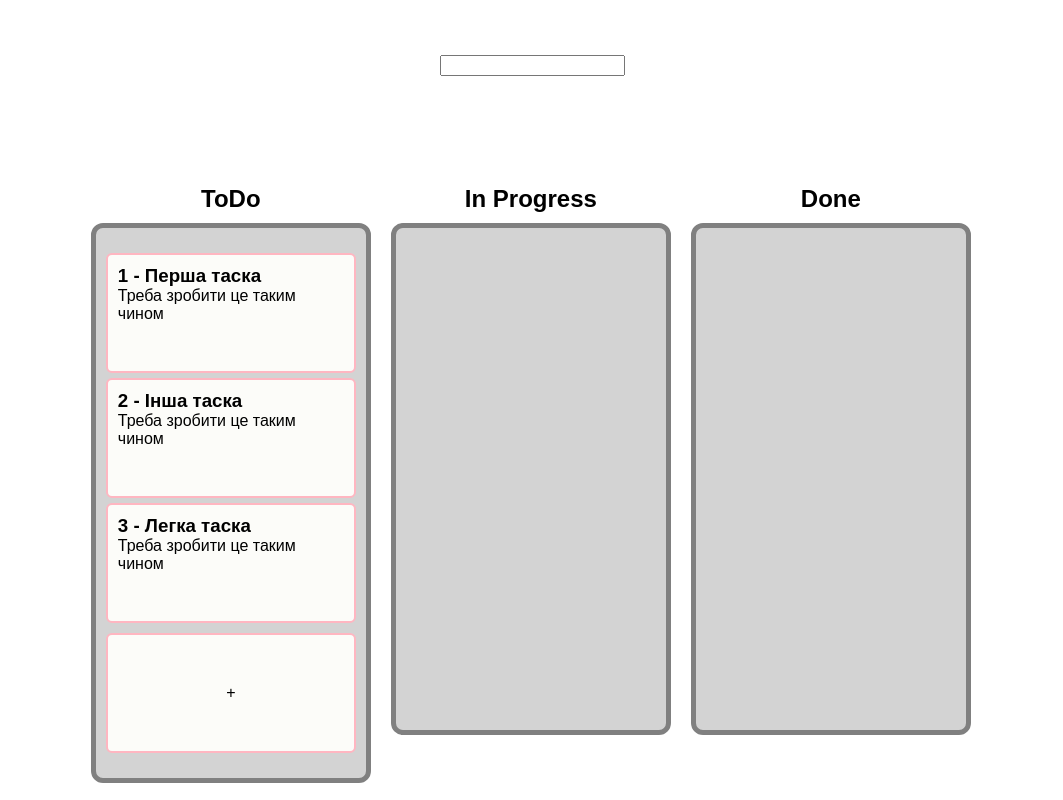
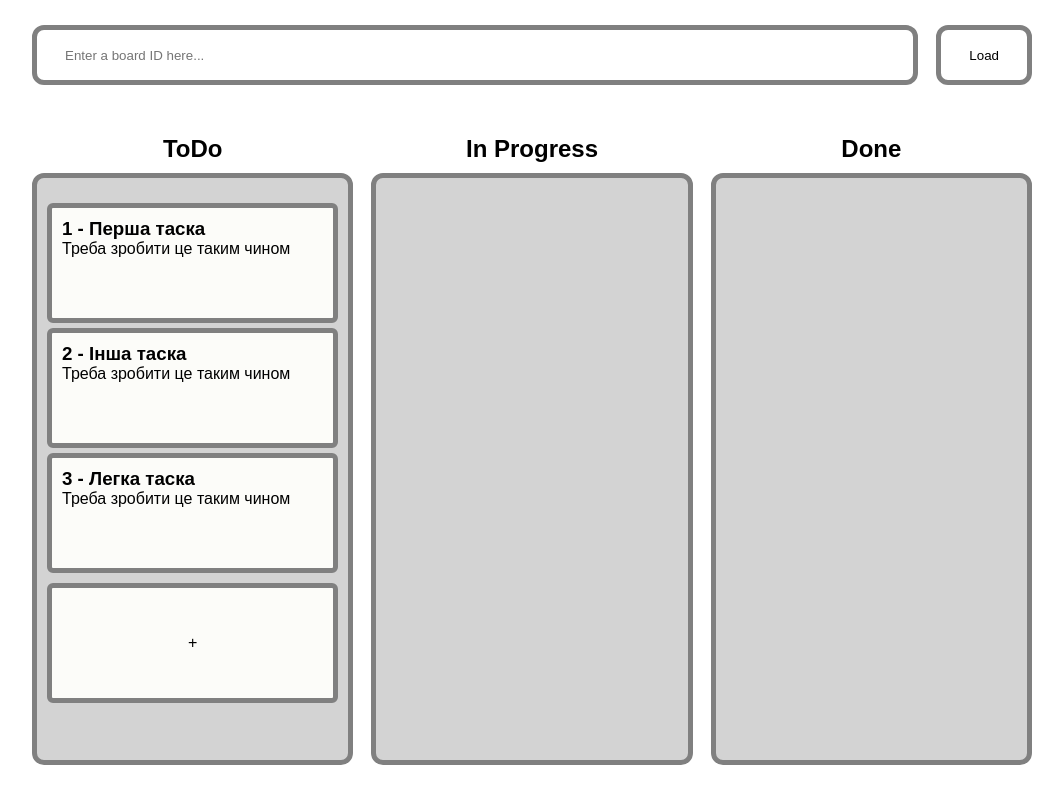
Before and after one commit to darynakarmazin/kanban-client, a React (Create React App) app: page / in a window 1280 px wide. Shown: the whole page, without its empty margins (108-1171 px from the left). Built offline with nearby package versions, Linux system fonts and the light colour scheme.

Commit message:
Added searching bar

```diff
--- a/src/components/App.tsx
+++ b/src/components/App.tsx
@@ -125,7 +125,17 @@ function App() {
 
   return (
     <div className="container">
-      <input type="text" />
+      <form className="search-form">
+        <input
+          className="search-input"
+          type="text"
+          placeholder="Enter a board ID here..."
+        />
+        <button className="search-btn" type="submit">
+          Load
+        </button>
+      </form>
+
       <ul className="board-list">
         {boards.map((board) => (
           <li key={board.id} className="board-item">
--- a/src/index.css
+++ b/src/index.css
@@ -69,16 +69,39 @@ button {
   justify-content: space-around;
 }
 
+.search-form {
+  display: flex;
+  gap: 18px;
+  width: 100%;
+  height: 60px;
+
+  .search-input {
+    flex: 1;
+    border: 5px solid grey;
+    border-radius: 12px;
+    padding: 8px 28px;
+  }
+
+  .search-btn {
+    border: 5px solid grey;
+    border-radius: 12px;
+    padding: 8px 28px;
+    background-color: transparent;
+  }
+}
+
 .board-list {
   display: flex;
-  height: 70%;
+  justify-content: space-between;
+  width: 100%;
+  height: 80%;
 }
 
 .board-item {
   display: flex;
   flex-direction: column;
   align-items: center;
-  flex-basis: calc((100% - (8px * 2)) / 3);
+  flex-basis: calc((100% - (18px * 2)) / 3);
 }
 
 .board-title {
@@ -87,6 +110,7 @@ button {
 }
 
 .board-content {
+  width: 100%;
   min-width: 280px;
   height: 100%;
   border: 5px solid grey;
@@ -106,7 +130,7 @@ button {
 .item {
   width: 100%;
   height: 120px;
-  border: 2px solid lightpink;
+  border: 5px solid grey;
   padding: 10px;
   border-radius: 6px;
   margin: 5px 0;
@@ -121,7 +145,7 @@ button {
   align-items: center;
   width: 100%;
   height: 120px;
-  border: 2px solid lightpink;
+  border: 5px solid grey;
   padding: 10px;
   border-radius: 6px;
   margin: 5px 0;
```
